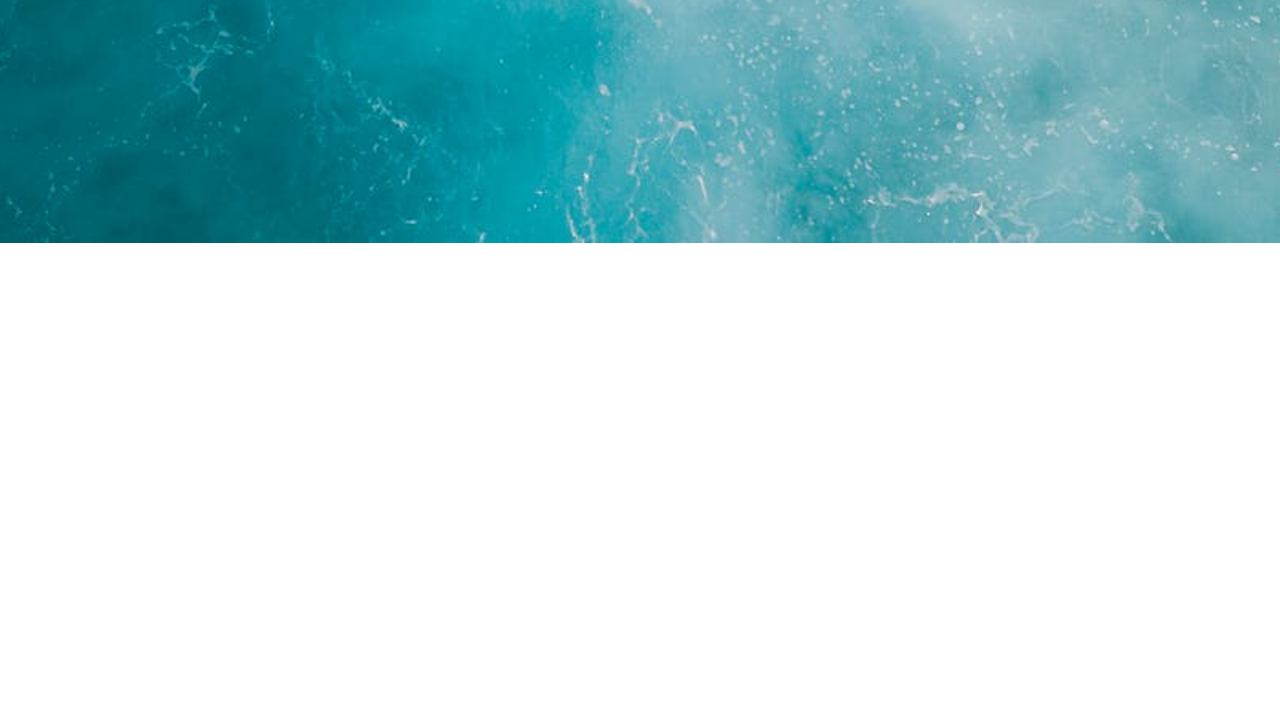
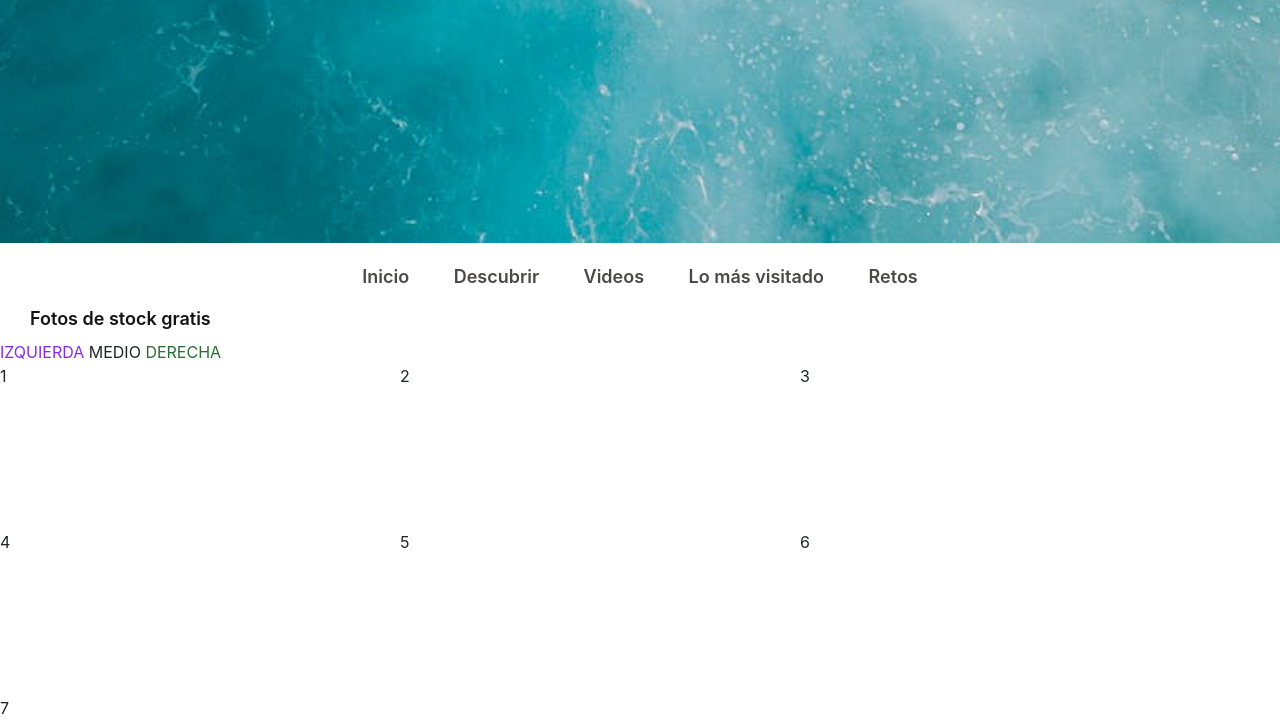
Before and after one commit to floresdenera/Modulo-1-Clone-Challenge, a plain HTML site: page index.html in a window 1280 px wide. Shown: the part 557-1277 px from the top of the page. Before the commit the page ends 800 px from the top, so only its background shows below. Drawn offline with nearby package versions, Linux system fonts and the light colour scheme.

Commit message:
errores en parrilla de imagenes

```diff
--- a/CSS/style.css
+++ b/CSS/style.css
@@ -17,6 +17,11 @@
   }
   .navbar-light .navbar-nav .nav-link {
     color: rgba(255, 251, 251, 0.979);
+
+}
+.navbar-light .navbar-nav .nav-link:hover{
+  color: rgba(94, 91, 91, 0.979);
+
 }
   .unete{
       background-color: #05a081;
@@ -58,3 +63,62 @@
     display: inline-block;
 
 }
+.menudos{
+  display: flex;
+  justify-content: center;
+}
+.seccion li {
+    display: inline-block;
+    justify-content: center;
+    margin-top: 20px;
+    padding-right: 40px;
+    padding-left: 30 px;
+}
+.seccion a {
+  color: rgb(77, 72, 72);
+  font-weight: 600;
+  font-size: large;
+}
+.seccion a:hover {
+  color: rgb(43, 120, 192);
+
+}
+.seccionfotos {
+  color: rgb(20, 19, 19);
+  margin-left: 30px;
+}
+.seccionfotos h2{
+  font-size: 18px;
+  line-height: 26px;
+  font-weight: 600;
+}
+.columnas{
+  display: inline-block;
+  width: 100vw;
+}
+/* columna uno */
+.columna-izq{
+  color: blueviolet;
+  width: 33vw;
+  text-align: center;
+  display: inline;
+}
+.columna-der{
+  color: rgb(42, 110, 54);
+  width: 33vw;
+  text-align: center;
+  display: inline;
+}
+.columna-medio{
+  width: 33vw;
+  text-align: center;
+  display: inline;
+
+}
+ /* intento clumnas dos */
+ main {
+  display: grid;
+  grid-gap: 1rem;
+  grid-template-columns: 30% 30% 30%;
+  grid-template-rows: 150px 150px;
+}
--- a/index.html
+++ b/index.html
@@ -55,6 +55,56 @@
         <h4>animales, playa, olas, Universidad, pescado, espacio, más </h4>
         </div>
     </header>
+    <!-- Este es el segundo menu -->
+    <div class="menudos">
+        <ul class="seccion">
+            <li>
+                <a href="">Inicio</a>
+            </li>
+            <li>
+                <a href="">Descubrir</a>
+            </li>
+            <li>
+                <a href="">Videos</a>
+            </li>
+            <li>
+                <a href="">Lo más visitado</a>
+            </li>
+            <li>
+                <a href="">Retos</a>
+            </li>
+        </ul>
+    </div>
 
+    <!-- seccion para fotos -->
+    <div class="seccionfotos">
+        <h2>Fotos de stock gratis</h2>
+    </div>
+
+    <!-- Columnas -->
+    <div class="columnas">
+        <div class="columna-izq">
+            <a class="fotosuno">IZQUIERDA</a>
+        </div>
+        <div class="columna-medio">
+            <a class="fotosuno">MEDIO</a>
+        </div>
+        <div class="columna-der">
+            <a class="fotosuno">DERECHA</a>
+        </div>
+
+
+    </div>
+
+    <!-- itento columnas 2 -->
+    <main>
+        <div>1</div>
+        <div>2</div>
+        <div>3</div>
+        <div>4</div>
+        <div>5</div>
+        <div>6</div>
+        <div>7</div>
+      </main>
 </body>
 </html>
```
